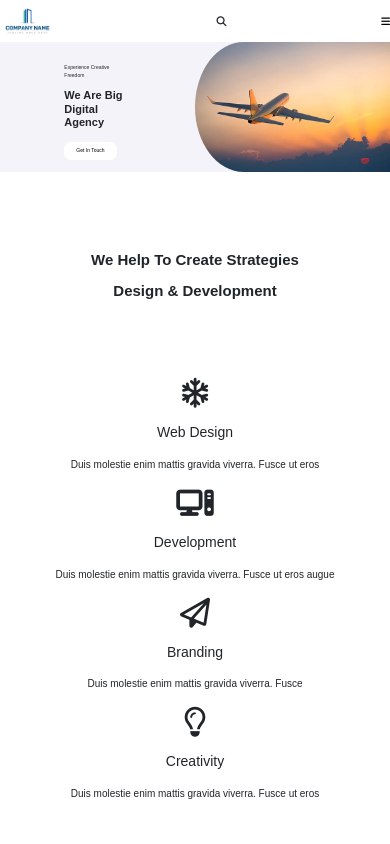
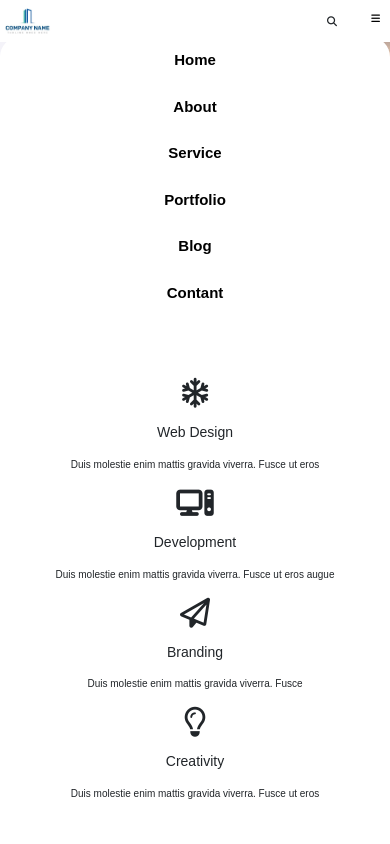
Before and after one commit to VegadHarsh/Digital-Way, a plain HTML site: page Index.html in a window 390 px wide. Both pictures are taken after a click on the icon 385 px from the left and 21 px from the top of the page. Shown: the top 844 px of the page. Drawn offline with nearby package versions, Linux system fonts and the light colour scheme; files whose address does not match are found by name.

Commit message:
Completed project

```diff
--- a/CSS/footer.css
+++ b/CSS/footer.css
@@ -38,3 +38,32 @@ footer{
 .follow_links a:hover .fa-twitter {
     color: #1DA1F2; /* Twitter's official color */
 }
+
+@media (min-width: 320px) and (max-width: 425px){
+    .main_footer h1 {
+        font-size: 26px;
+    }
+
+    .main_footer p {
+        font-size: 12px;
+    }
+
+    .foot_det p{
+        text-align: center;
+    }
+
+    .Email_filed input {
+        text-align: center;
+        height: 30px;
+        margin-bottom: 20px;
+        font-size: 10px;
+    }
+
+    .Email_filed{
+        justify-content: center;
+    }
+
+    .Email_filed a{
+        font-size: 8px;
+    }
+}
--- a/CSS/index.css
+++ b/CSS/index.css
@@ -36,8 +36,6 @@
 .slick-current {
   opacity: 1;
 }
-
-
 
 *{
     font-family: sans-serif;
@@ -86,37 +84,37 @@
     border: none;
     background: #e0e0e0;
     position: absolute;
-    right: 20px;
+    right: 200px;
     top: 70px;
     opacity: 0;
     z-index: 50;
 }
 
 /* Hamburger */
-.nav-toggle{
+#ham-burger{
   display: none;
+  font-size: 24px;
+  color: black;
 }
 
 
 /* For smaller screens */
 @media (max-width: 768px) {
-  /* .nav-links {
-    display: none;
-    flex-direction: column;
-    background-color: white; */
-    /* position: absolute;
-    left: 0;
-    right: 10px; */
-    /* text-align: center;
-    width: 240px;
-    border-radius: 20px;
-    top: 35px;
-    z-index: 999;
-    transition: 0.3s ease;
-  } */
+
+  .search{
+    margin-right: 70px;
+  }
 
   .nav-links li {
-      margin: 20px 0;
+      margin: 12px 0;
+  }
+
+  #ham-burger{
+    font-size: 20px;
+    position: absolute;
+    right: 20px;
+    top: 15px;
+    display: block;
   }
 
   .nav-toggle {
@@ -124,35 +122,27 @@
       cursor: pointer;
   }
 
-  .navbar{
-    display: none;
-  }
-
   .nav-links{
     display: none;
     flex-direction: column;
     background-color: white;
-    position: absolute;
-    left: 430px;
+    position: fixed;
+    left: 770px;
     text-align: center;
-    width: 240px;
+    width: 60%;
     border-radius: 20px;
-    top: 35px;
+    top: 37px;
     z-index: 999;
     transition: 0.5s ease;
   }
 
   .active{
-    /* left: 0px; */
+    left: 310px;
   }
 
   .search-field {
-      right: 30px;
-      top: 50px;
-  }
-
-  .nav-links{
-    flex-direction: column;
+      right: 100px;
+      top: 10px;
   }
 }
 
@@ -160,7 +150,36 @@
   display: flex;
 }
 
-#ham-burger i {
-  font-size: 24px;
-  color: black;
+@media (min-width: 320px) and (max-width: 426px){
+  #ham-burger{
+    font-size: 13px;
+    position: absolute;
+    right: 10px;
+    top: 8px;
+    display: block;
+  }
+
+  .search{
+    font-size: 13px;
+    /* position: absolute; */
+    right: 30px;
+  }
+
+  .nav-links{
+    display: none;
+    flex-direction: column;
+    background-color: white;
+    position: fixed;
+    left: 430px;
+    text-align: center;
+    width: 100%;
+    border-radius: 20px;
+    top: 37px;
+    z-index: 999;
+    transition: 0.5s ease;
+  }
+
+  .active{
+    left: 0px;
+  }
 }
--- a/CSS/section_10.css
+++ b/CSS/section_10.css
@@ -36,3 +36,9 @@
     margin: 30px 0px;
     padding: 0px;
 }
+
+@media (max-width: 768px){
+    .Email_filed a{
+        padding: 10px 30px;
+    }
+}
--- a/CSS/section_2.css
+++ b/CSS/section_2.css
@@ -123,7 +123,20 @@
     }
 }
 
-@media (min-width: 320px) {
+@media (min-width: 375px) and (max-width: 426px) {
+    /* .text-content h1 {
+        font-size: 10px;
+        width: 124%;
+    }
+
+    .text-content button a {
+        font-size: 5px;
+        display: flex;
+        padding: 4px 7px;
+    } */
+}
+
+@media (min-width: 320px) and (max-width: 426px) {
     .text-content p{
         font-size: 5px;
         margin: 10px 0px;
@@ -150,6 +163,7 @@
 
     .search{
         font-size: 10px;
+        margin-right: 30px;
     }
 
     #ham-burger i{
@@ -158,6 +172,6 @@
 
     .search-field{
         padding: 4px 10px;
-        right: 60px;
+        right: 70px;
     }
 }
--- a/CSS/section_3.css
+++ b/CSS/section_3.css
@@ -13,6 +13,12 @@
 
 .unvelied_part img {
     box-shadow: -26px 26px 15px 5px rgba(92, 92, 92, 0.5);
+    transition: 0.3s ease;
+}
+
+.unvelied_part img:hover {
+    transform: scale(1.1);
+    box-shadow: -26px 26px 25px -5px rgba(92, 92, 92, 0.5);
 }
 
 .text_ser h1{
@@ -47,8 +53,7 @@
     text-decoration: none;
 }
 
-@media (min-width: 320px){
-}
+
 
 @media (min-width: 320px) and (max-width: 426px) {
     .text-det{
--- a/Index.html
+++ b/Index.html
@@ -27,7 +27,7 @@
 <body>
     <!-- Section 1 -->
     <section id="section_1">
-        <div class="nav position-relative">
+        <div class="nav">
             <div class="container">
                 <div class="row d-flex justify-content-between mt-2 mb-2">
                     <!-- Logo Img -->
@@ -37,15 +37,15 @@
 
                     <!-- Navbar -->
                     <div class="main_bar d-flex">
-                        <div class="navbar position-relative">
+                        <div class="navbar">
                             <nav class="nav-con d-flex">
                                 <ul class="nav-links d-flex justify-content-center m-0">
-                                    <li><a href="">Home</a></li>
-                                    <li><a href="">About</a></li>
-                                    <li><a href="">Service</a></li>
-                                    <li><a href="">Portfolio</a></li>
-                                    <li><a href="">Blog</a></li>
-                                    <li><a href="">Contant</a></li>
+                                    <li><a href="#">Home</a></li>
+                                    <li><a href="#">About</a></li>
+                                    <li><a href="#">Service</a></li>
+                                    <li><a href="#">Portfolio</a></li>
+                                    <li><a href="#">Blog</a></li>
+                                    <li><a href="#">Contant</a></li>
                                 </ul>
                             </nav>
                         </div>
--- a/JS/index.js
+++ b/JS/index.js
@@ -13,9 +13,9 @@ searchbtn.addEventListener("click", () => {
 
 
 // Hamburger Manu
-// const menu = document.querySelector(".nav-links");
-// const hamburger = document.querySelector(".nav-toggle");
+const menu = document.querySelector(".nav-links");
+const hamburger = document.querySelector(".fa-bars");
 
-// hamburger.addEventListener("click", () => {
-//     menu.classList.toggle("active");
-// });
+hamburger.addEventListener("click", () => {
+    menu.classList.toggle("active");
+});
```
